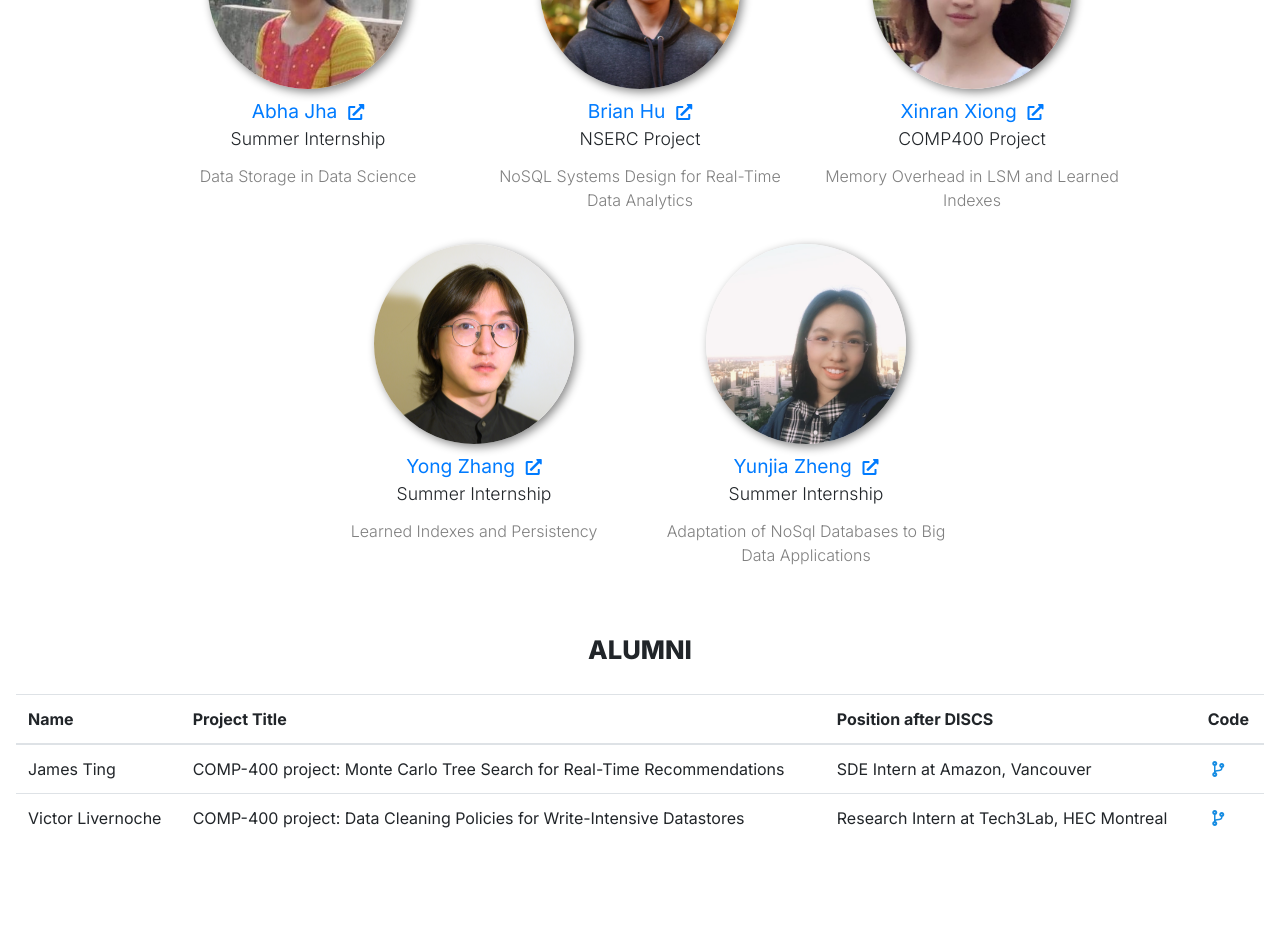
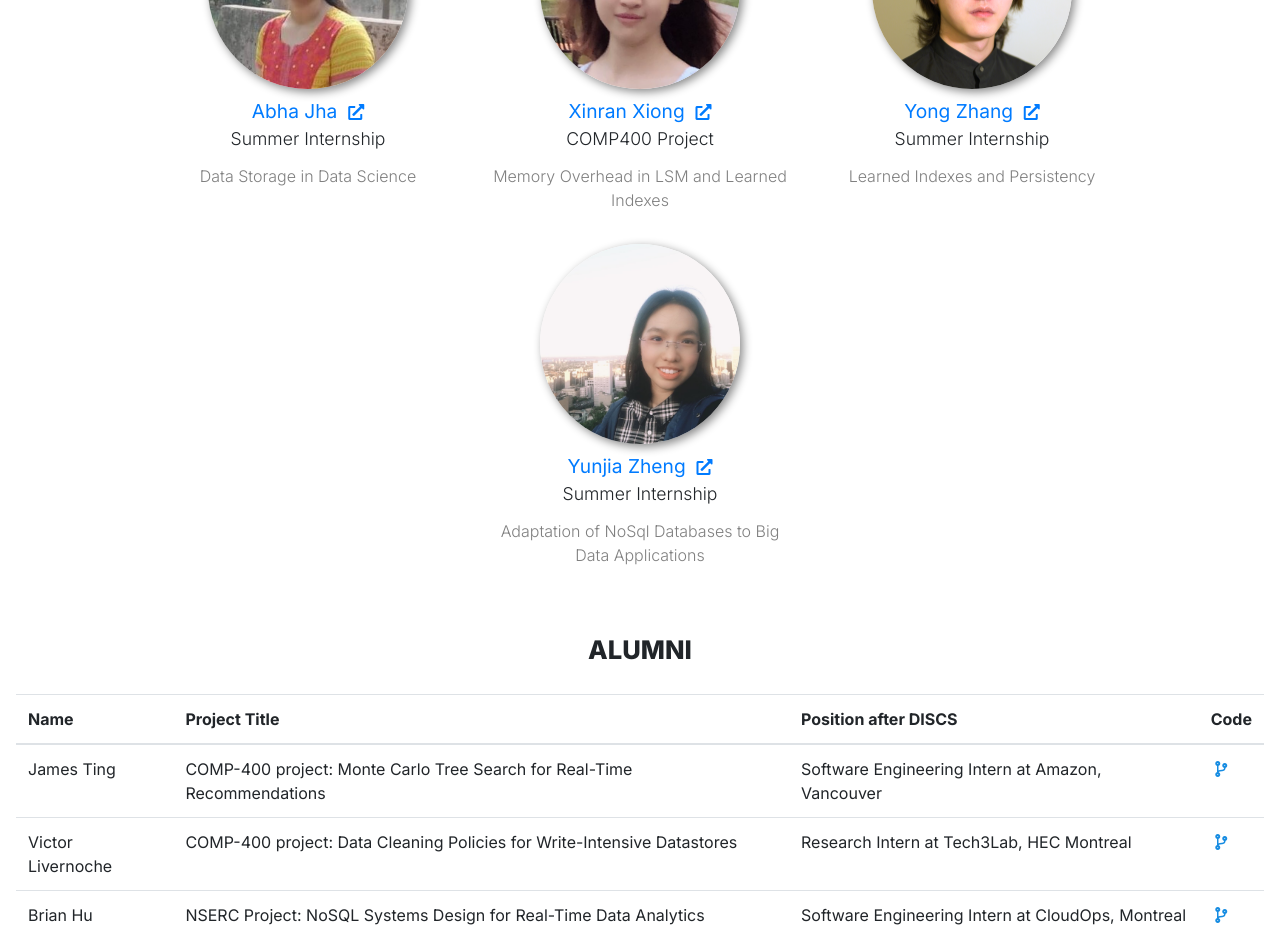
Before and after one commit to discslab/DISCS-Lab-Website, a React (Create React App) app: page / in a window 1280 px wide. Shown: the part 3480-4432 px from the top of the page. Built offline with nearby package versions, Linux system fonts and the light colour scheme.

Commit message:
Changed Brian to Alumni

```diff
--- a/src/components/InfoItems/TeamMemberItems.js
+++ b/src/components/InfoItems/TeamMemberItems.js
@@ -37,13 +37,6 @@ export const Undergraduates = [
     description: "Data Storage in Data Science",
   },
   {
-    title: "Brian Hu",
-    subtitle: "NSERC Project",
-    image_url: "/static/images/brian.jpg",
-    website_url: "https://brianhu.ca",
-    description: "NoSQL Systems Design for Real-Time Data Analytics",
-  },
-  {
     title: "Xinran Xiong",
     subtitle: "COMP400 Project",
     image_url: "/static/images/xinran.png",
@@ -73,7 +66,7 @@ export const Alumni = [
     title: "James Ting",
     project:
       "COMP-400 project: Monte Carlo Tree Search for Real-Time Recommendations",
-    position: "SDE Intern at Amazon, Vancouver",
+    position: "Software Engineering Intern at Amazon, Vancouver",
     code_url:
       "https://gitlab.cs.mcgill.ca/discs-lab/comp-400-research-project-james-ting",
   },
@@ -85,4 +78,12 @@ export const Alumni = [
     code_url:
       "https://gitlab.cs.mcgill.ca/discs-lab/rocksdb-compaction-policy-analysis",
   },
+    {
+    title: "Brian Hu",
+    project:
+      "NSERC Project: NoSQL Systems Design for Real-Time Data Analytics",
+    position: "Software Engineering Intern at CloudOps, Montreal",
+    code_url:
+      "https://gitlab.cs.mcgill.ca/discs-lab/real-time-analytics",
+  },
 ];
```
